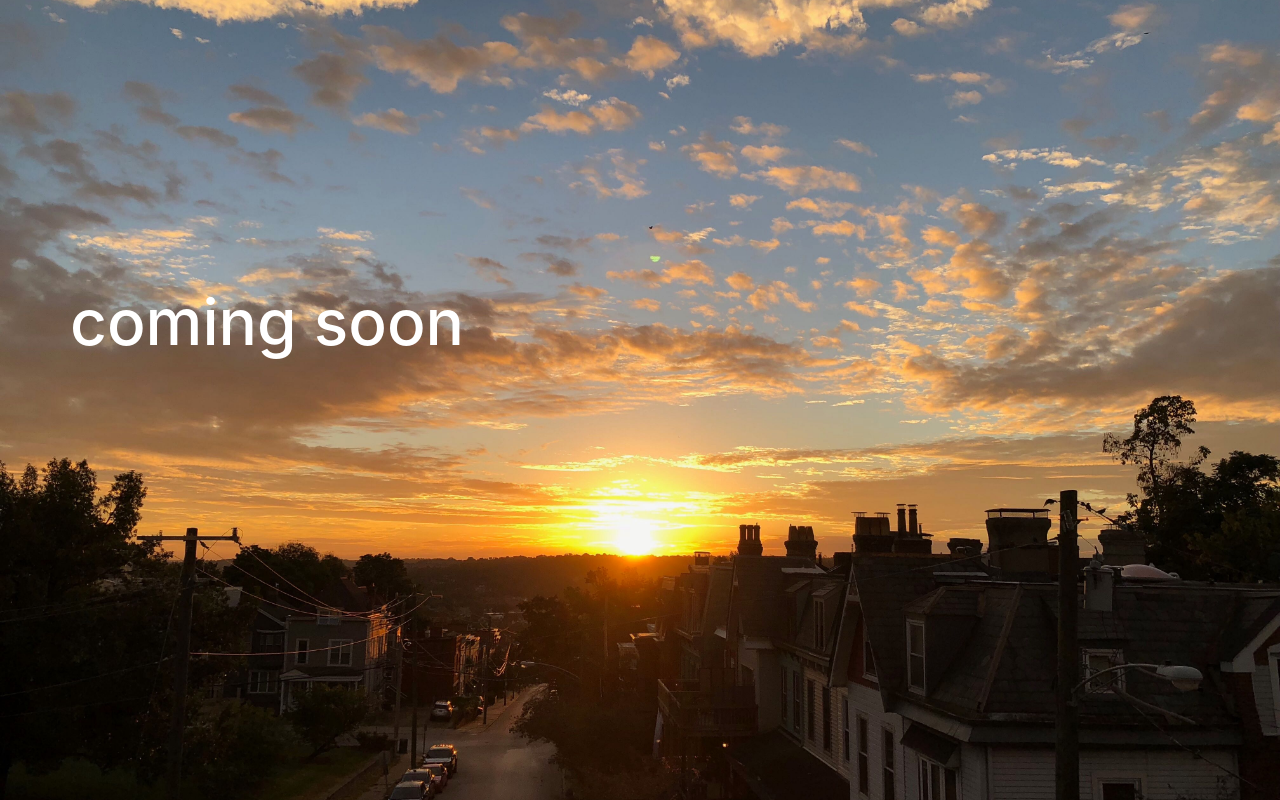
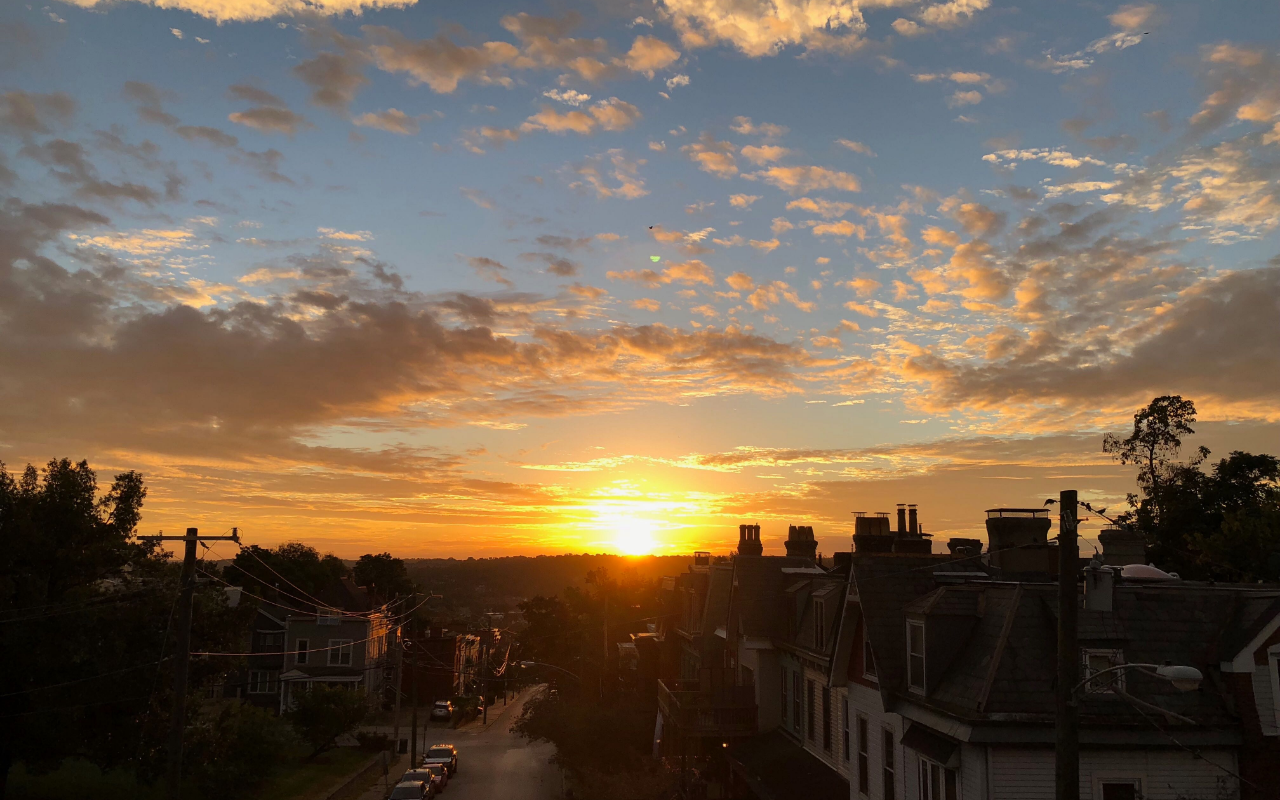
Before and after one commit to jakecatron/jake-catron, a plain HTML site: page index.html in a window 1280 px wide. Drawn offline with nearby package versions, Linux system fonts and the light colour scheme.

Commit message:
remove 'coming soon' because it's lame

```diff
--- a/index.html
+++ b/index.html
@@ -9,9 +9,9 @@
 <!-- Jumbotron-->
 <div class="jumbotron" style="background-image: url('/img/mta-sunrise.jpg');">
 
-   <div class="container end-padding-1">
+   <!-- <div class="container end-padding-1">
     <h1 class="title">coming soon</h1>
-    </div>
+    </div> -->
 </div>
 </body>
 </html>
```
